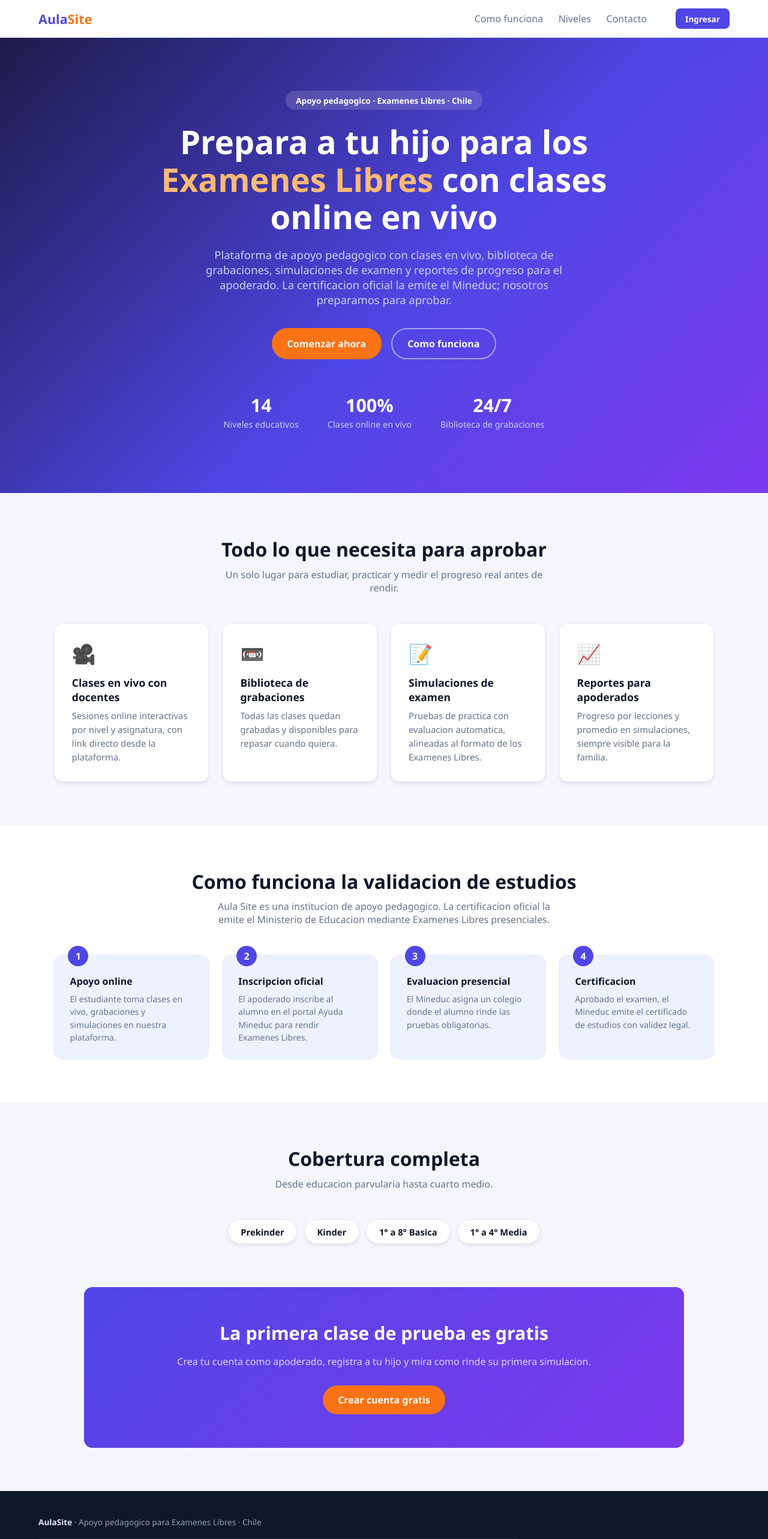
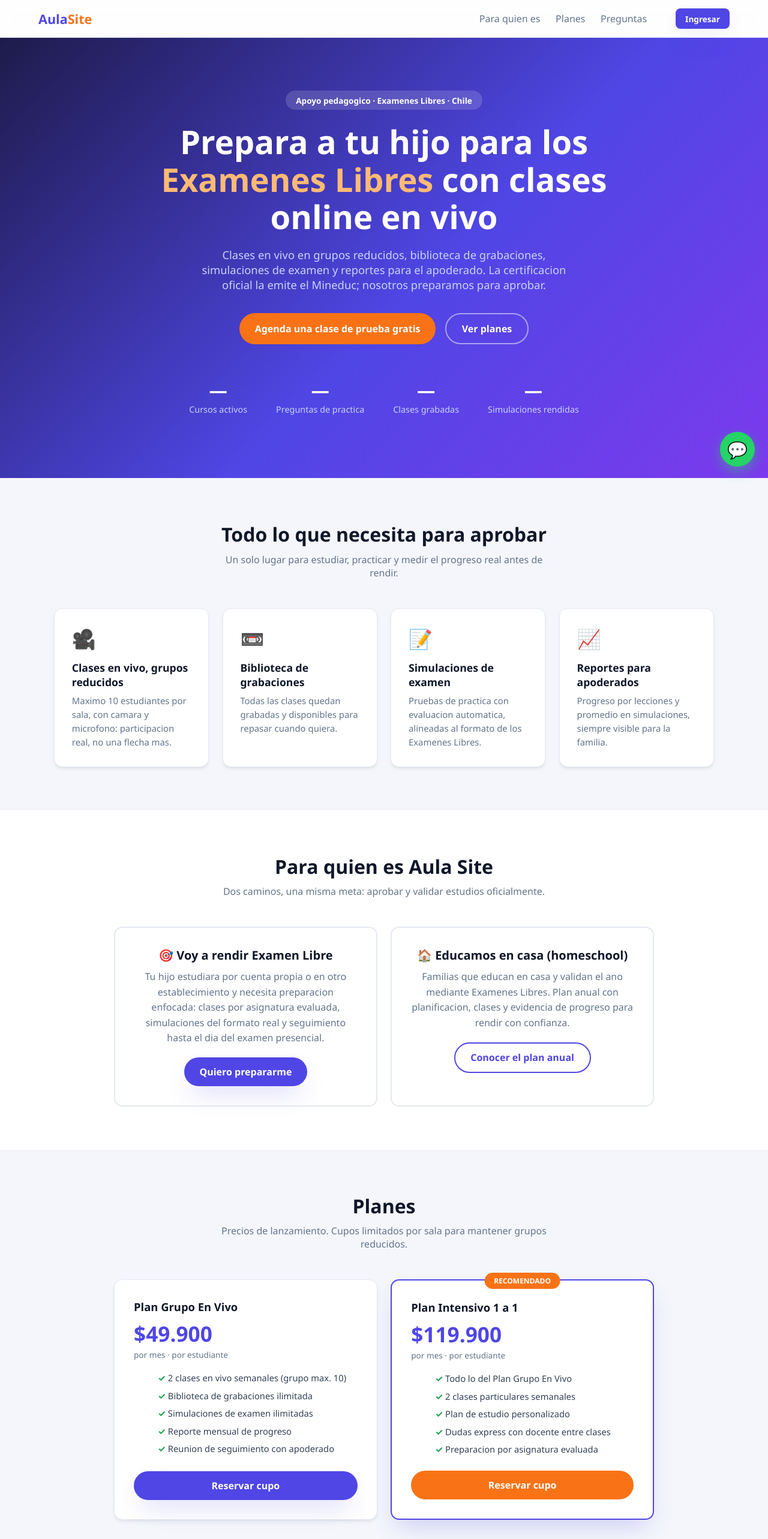
Before and after one commit to Arnaldo-hub/Aula-Siete, a React (Vite) app in the folder frontend/: page / in a window 1280 px wide. Shown: the top 2566 px of the page at 60% size. Built offline with nearby package versions, Linux system fonts and the light colour scheme; no server answers.

Commit message:
Ola 1: planes, FAQ, WhatsApp, segmentos, contadores reales

```diff
--- a/frontend/src/api.js
+++ b/frontend/src/api.js
@@ -1,6 +1,6 @@
 // URL de la API: en local usa el proxy de Vite (/api);
 // en Render se define VITE_API_URL=https://tu-backend.onrender.com/api
-const BASE = import.meta.env.VITE_API_URL || '/api'
+export const BASE = import.meta.env.VITE_API_URL || '/api'
 
 export function token() { return localStorage.getItem('token') }
 
--- a/frontend/src/pages/Landing.jsx
+++ b/frontend/src/pages/Landing.jsx
@@ -1,14 +1,25 @@
+import { useEffect, useState } from 'react'
 import { Link } from 'react-router-dom'
+import { BASE } from '../api'
+
+const WSP = 'https://wa.me/56981860524?text=Hola%2C%20quiero%20informaci%C3%B3n%20sobre%20Aula%20Site'
 
 export default function Landing() {
+  const [stats, setStats] = useState(null)
+  useEffect(() => {
+    fetch(`${BASE}/stats`).then(r => r.json()).then(setStats).catch(() => {})
+  }, [])
+
+  const s = k => stats ? stats[k] : '—'
+
   return (
     <div>
       <nav className="nav">
         <Link to="/" className="logo">Aula<span>Site</span></Link>
         <div className="nav-links">
-          <a href="#como-funciona">Como funciona</a>
-          <a href="#niveles">Niveles</a>
-          <a href="#contacto">Contacto</a>
+          <a href="#segmentos">Para quien es</a>
+          <a href="#planes">Planes</a>
+          <a href="#faq">Preguntas</a>
         </div>
         <Link to="/login" className="btn btn-primary btn-sm" style={{marginLeft:'1rem'}}>Ingresar</Link>
       </nav>
@@ -16,15 +27,16 @@
       <header className="hero">
         <span className="badge">Apoyo pedagogico · Examenes Libres · Chile</span>
         <h1>Prepara a tu hijo para los <em>Examenes Libres</em> con clases online en vivo</h1>
-        <p>Plataforma de apoyo pedagogico con clases en vivo, biblioteca de grabaciones, simulaciones de examen y reportes de progreso para el apoderado. La certificacion oficial la emite el Mineduc; nosotros preparamos para aprobar.</p>
+        <p>Clases en vivo en grupos reducidos, biblioteca de grabaciones, simulaciones de examen y reportes para el apoderado. La certificacion oficial la emite el Mineduc; nosotros preparamos para aprobar.</p>
         <div className="hero-cta">
-          <Link to="/login" className="btn btn-accent">Comenzar ahora</Link>
-          <a href="#como-funciona" className="btn btn-outline">Como funciona</a>
+          <a href={WSP} target="_blank" rel="noreferrer" className="btn btn-accent">Agenda una clase de prueba gratis</a>
+          <a href="#planes" className="btn btn-outline">Ver planes</a>
         </div>
         <div className="stats">
-          <div><strong>14</strong><span>Niveles educativos</span></div>
-          <div><strong>100%</strong><span>Clases online en vivo</span></div>
-          <div><strong>24/7</strong><span>Biblioteca de grabaciones</span></div>
+          <div><strong>{s('courses')}</strong><span>Cursos activos</span></div>
+          <div><strong>{s('questions')}</strong><span>Preguntas de practica</span></div>
+          <div><strong>{s('recordings')}</strong><span>Clases grabadas</span></div>
+          <div><strong>{s('attempts')}</strong><span>Simulaciones rendidas</span></div>
         </div>
       </header>
 
@@ -32,14 +44,65 @@
         <h2 className="section-title">Todo lo que necesita para aprobar</h2>
         <p className="section-sub">Un solo lugar para estudiar, practicar y medir el progreso real antes de rendir.</p>
         <div className="features">
-          <div className="feature"><div className="ico">🎥</div><h3>Clases en vivo con docentes</h3><p>Sesiones online interactivas por nivel y asignatura, con link directo desde la plataforma.</p></div>
+          <div className="feature"><div className="ico">🎥</div><h3>Clases en vivo, grupos reducidos</h3><p>Maximo 10 estudiantes por sala, con camara y microfono: participacion real, no una flecha mas.</p></div>
           <div className="feature"><div className="ico">📼</div><h3>Biblioteca de grabaciones</h3><p>Todas las clases quedan grabadas y disponibles para repasar cuando quiera.</p></div>
           <div className="feature"><div className="ico">📝</div><h3>Simulaciones de examen</h3><p>Pruebas de practica con evaluacion automatica, alineadas al formato de los Examenes Libres.</p></div>
           <div className="feature"><div className="ico">📈</div><h3>Reportes para apoderados</h3><p>Progreso por lecciones y promedio en simulaciones, siempre visible para la familia.</p></div>
         </div>
       </section>
 
-      <section id="como-funciona" style={{background:'#fff'}}>
+      <section id="segmentos" style={{background:'#fff'}}>
+        <h2 className="section-title">Para quien es Aula Site</h2>
+        <p className="section-sub">Dos caminos, una misma meta: aprobar y validar estudios oficialmente.</p>
+        <div className="segments">
+          <div className="segment">
+            <h3>🎯 Voy a rendir Examen Libre</h3>
+            <p>Tu hijo estudiara por cuenta propia o en otro establecimiento y necesita preparacion enfocada: clases por asignatura evaluada, simulaciones del formato real y seguimiento hasta el dia del examen presencial.</p>
+            <a className="btn btn-primary" href={WSP} target="_blank" rel="noreferrer">Quiero prepararme</a>
+          </div>
+          <div className="segment">
+            <h3>🏠 Educamos en casa (homeschool)</h3>
+            <p>Familias que educan en casa y validan el ano mediante Examenes Libres. Plan anual con planificacion, clases y evidencia de progreso para rendir con confianza.</p>
+            <a className="btn btn-outline" href={WSP} target="_blank" rel="noreferrer">Conocer el plan anual</a>
+          </div>
+        </div>
+      </section>
+
+      <section id="planes">
+        <h2 className="section-title">Planes</h2>
+        <p className="section-sub">Precios de lanzamiento. Cupos limitados por sala para mantener grupos reducidos.</p>
+        <div className="plans">
+          <div className="plan">
+            <h3>Plan Grupo En Vivo</h3>
+            <div className="price">$49.900</div>
+            <div className="per">por mes · por estudiante</div>
+            <ul>
+              <li>2 clases en vivo semanales (grupo max. 10)</li>
+              <li>Biblioteca de grabaciones ilimitada</li>
+              <li>Simulaciones de examen ilimitadas</li>
+              <li>Reporte mensual de progreso</li>
+              <li>Reunion de seguimiento con apoderado</li>
+            </ul>
+            <a className="btn btn-primary" href={WSP} target="_blank" rel="noreferrer">Reservar cupo</a>
+          </div>
+          <div className="plan featured">
+            <span className="tag">RECOMENDADO</span>
+            <h3>Plan Intensivo 1 a 1</h3>
+            <div className="price">$119.900</div>
+            <div className="per">por mes · por estudiante</div>
+            <ul>
+              <li>Todo lo del Plan Grupo En Vivo</li>
+              <li>2 clases particulares semanales</li>
+              <li>Plan de estudio personalizado</li>
+              <li>Dudas express con docente entre clases</li>
+              <li>Preparacion por asignatura evaluada</li>
+            </ul>
+            <a className="btn btn-accent" href={WSP} target="_blank" rel="noreferrer">Reservar cupo</a>
+          </div>
+        </div>
+      </section>
+
+      <section style={{background:'#fff'}}>
         <h2 className="section-title">Como funciona la validacion de estudios</h2>
         <p className="section-sub">Aula Site es una institucion de apoyo pedagogico. La certificacion oficial la emite el Ministerio de Educacion mediante Examenes Libres presenciales.</p>
         <div className="steps">
@@ -50,7 +113,20 @@
         </div>
       </section>
 
-      <section id="niveles">
+      <section id="faq">
+        <h2 className="section-title">Preguntas frecuentes</h2>
+        <p className="section-sub">Lo que toda familia nos pregunta antes de partir.</p>
+        <div className="faq">
+          <details><summary>¿Es Aula Site un colegio?</summary><p>No. Somos una plataforma de apoyo pedagogico. En Chile el Mineduc no reconoce colegios 100% virtuales; la validacion de estudios se hace mediante Examenes Libres presenciales, y eso es exactamente para lo que preparamos a tu hijo.</p></details>
+          <details><summary>¿Ustedes emiten el certificado de estudios?</summary><p>No, y desconfia de quien lo prometa. El certificado con validez legal lo emite exclusivamente el Ministerio de Educacion despues de aprobar los Examenes Libres. Nosotros entregamos clases, simulaciones y reportes de preparacion.</p></details>
+          <details><summary>¿Como inscribo a mi hijo en los Examenes Libres?</summary><p>La inscripcion la realiza el apoderado en el portal Ayuda Mineduc. Nosotros te orientamos paso a paso con las fechas y asignaturas que corresponden segun el nivel de tu hijo.</p></details>
+          <details><summary>¿Que necesita mi hijo para tomar las clases?</summary><p>Un computador, tablet o celular con internet, y una cuenta de apoderado en nuestra plataforma. Las clases en vivo se realizan por videollamada con camara y microfono.</p></details>
+          <details><summary>¿Las clases quedan grabadas?</summary><p>Si. Todas las clases en vivo quedan en la biblioteca para repasar las veces que sea necesario.</p></details>
+          <details><summary>¿Puedo pausar mi suscripcion?</summary><p>Si. Los meses pagados y no utilizados se congelan y puedes reanudarlos cuando lo necesites. Escríbenos por WhatsApp para gestionarlo.</p></details>
+        </div>
+      </section>
+
+      <section>
         <h2 className="section-title">Cobertura completa</h2>
         <p className="section-sub">Desde educacion parvularia hasta cuarto medio.</p>
         <div className="levels">
@@ -63,14 +139,16 @@
         <div className="cta-final">
           <h2>La primera clase de prueba es gratis</h2>
           <p>Crea tu cuenta como apoderado, registra a tu hijo y mira como rinde su primera simulacion.</p>
-          <Link to="/login" className="btn btn-accent">Crear cuenta gratis</Link>
+          <a className="btn btn-accent" href={WSP} target="_blank" rel="noreferrer">Agendar clase de prueba</a>
         </div>
       </section>
 
-      <footer id="contacto">
+      <footer>
         <strong>AulaSite</strong> · Apoyo pedagogico para Examenes Libres · Chile
         <p className="legal">Aula Site es una plataforma de apoyo pedagogico y no un establecimiento educacional reconocido por el Ministerio de Educacion de Chile. No emitimos certificados de estudios ni promocion de alumnos. La validacion oficial de estudios se realiza exclusivamente mediante los Examenes Libres administrados por el Mineduc, con inscripcion del apoderado en el portal Ayuda Mineduc y evaluacion presencial en un establecimiento designado por el ministerio.</p>
       </footer>
+
+      <a className="wsp" href={WSP} target="_blank" rel="noreferrer" title="Escribenos por WhatsApp">💬</a>
     </div>
   )
 }
--- a/frontend/src/styles.css
+++ b/frontend/src/styles.css
@@ -117,3 +117,28 @@
   .main{margin-left:0;padding:1.2rem}
   .nav-links{display:none}
 }
+
+/* ===== Ola 1: planes, FAQ, whatsapp, segmentos ===== */
+.segments{display:grid;grid-template-columns:repeat(auto-fit,minmax(300px,1fr));gap:1.4rem;max-width:900px;margin:0 auto}
+.segment{background:#fff;border:2px solid var(--border);border-radius:var(--radius);padding:2rem;text-align:center;transition:.2s}
+.segment:hover{border-color:var(--primary)}
+.segment h3{font-size:1.25rem;margin-bottom:.6rem}
+.segment p{color:var(--muted);margin-bottom:1.2rem;line-height:1.6}
+.plans{display:grid;grid-template-columns:repeat(auto-fit,minmax(280px,1fr));gap:1.4rem;max-width:900px;margin:0 auto}
+.plan{background:#fff;border:1px solid var(--border);border-radius:var(--radius);padding:2rem;box-shadow:var(--shadow);position:relative;display:flex;flex-direction:column}
+.plan.featured{border:2px solid var(--primary);box-shadow:var(--shadow-lg)}
+.plan .tag{position:absolute;top:-13px;left:50%;transform:translateX(-50%);background:var(--accent);color:#fff;font-size:.75rem;font-weight:700;padding:.3rem 1rem;border-radius:999px}
+.plan h3{font-size:1.15rem}
+.plan .price{font-size:2.2rem;font-weight:800;color:var(--primary);margin:.5rem 0 .1rem}
+.plan .per{color:var(--muted);font-size:.85rem;margin-bottom:1.2rem}
+.plan ul{list-style:none;display:grid;gap:.6rem;margin-bottom:1.6rem;text-align:left;font-size:.92rem;color:#334155}
+.plan li::before{content:"✓ ";color:#16a34a;font-weight:700}
+.plan .btn{margin-top:auto;justify-content:center}
+.faq{max-width:760px;margin:0 auto;display:grid;gap:.8rem}
+.faq details{background:#fff;border:1px solid var(--border);border-radius:12px;padding:1rem 1.3rem}
+.faq summary{cursor:pointer;font-weight:600;list-style:none;display:flex;justify-content:space-between;align-items:center}
+.faq summary::after{content:"+";font-size:1.3rem;color:var(--primary)}
+.faq details[open] summary::after{content:"–"}
+.faq p{margin-top:.8rem;color:var(--muted);font-size:.92rem;line-height:1.6}
+.wsp{position:fixed;right:22px;bottom:22px;width:58px;height:58px;border-radius:50%;background:#25d366;display:flex;align-items:center;justify-content:center;box-shadow:0 8px 20px rgba(37,211,102,.45);z-index:99;font-size:1.7rem}
+.wsp:hover{transform:scale(1.08)}
```
Also changed, not shown: 1 other file (tests, documents, lock files or other folders).
